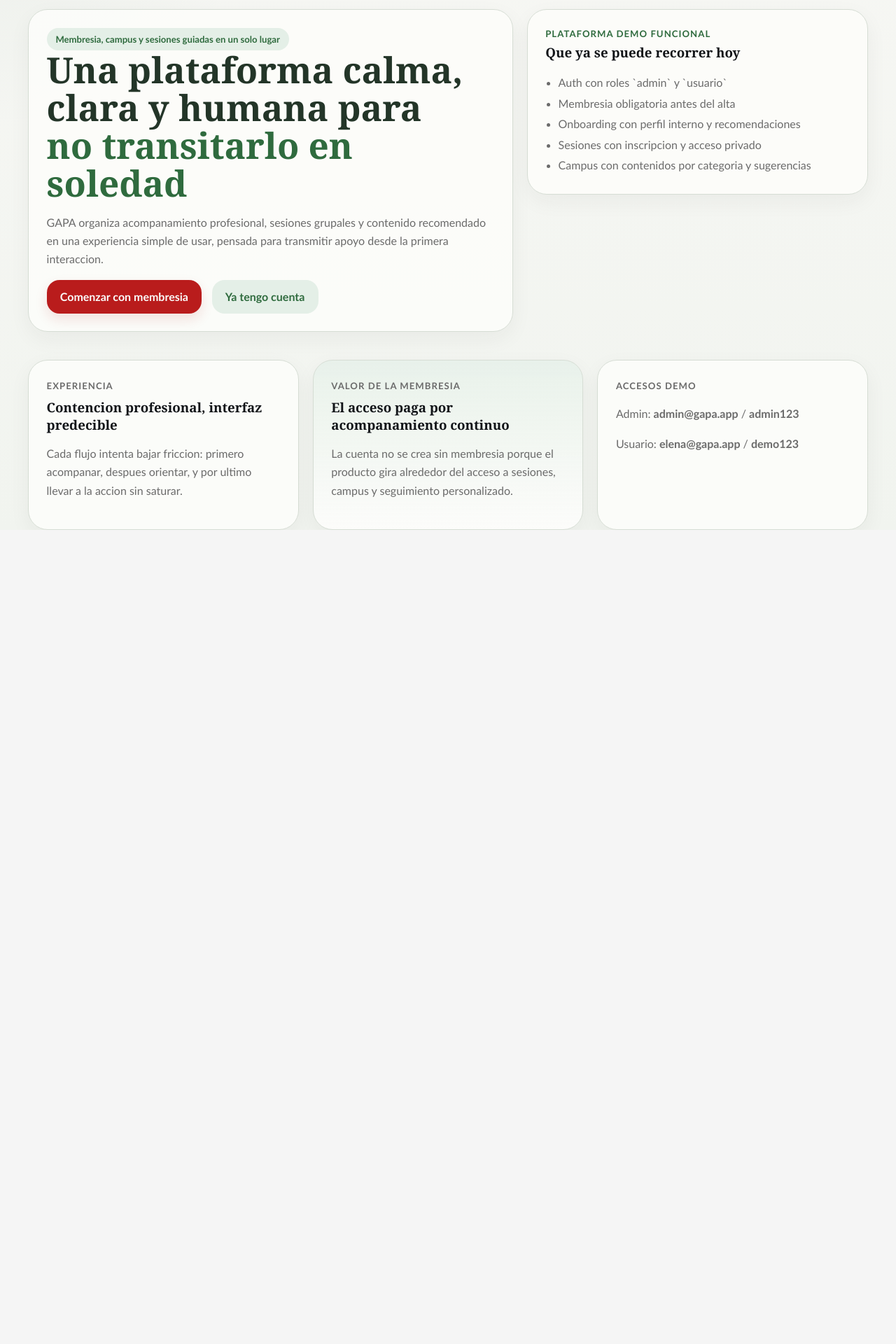
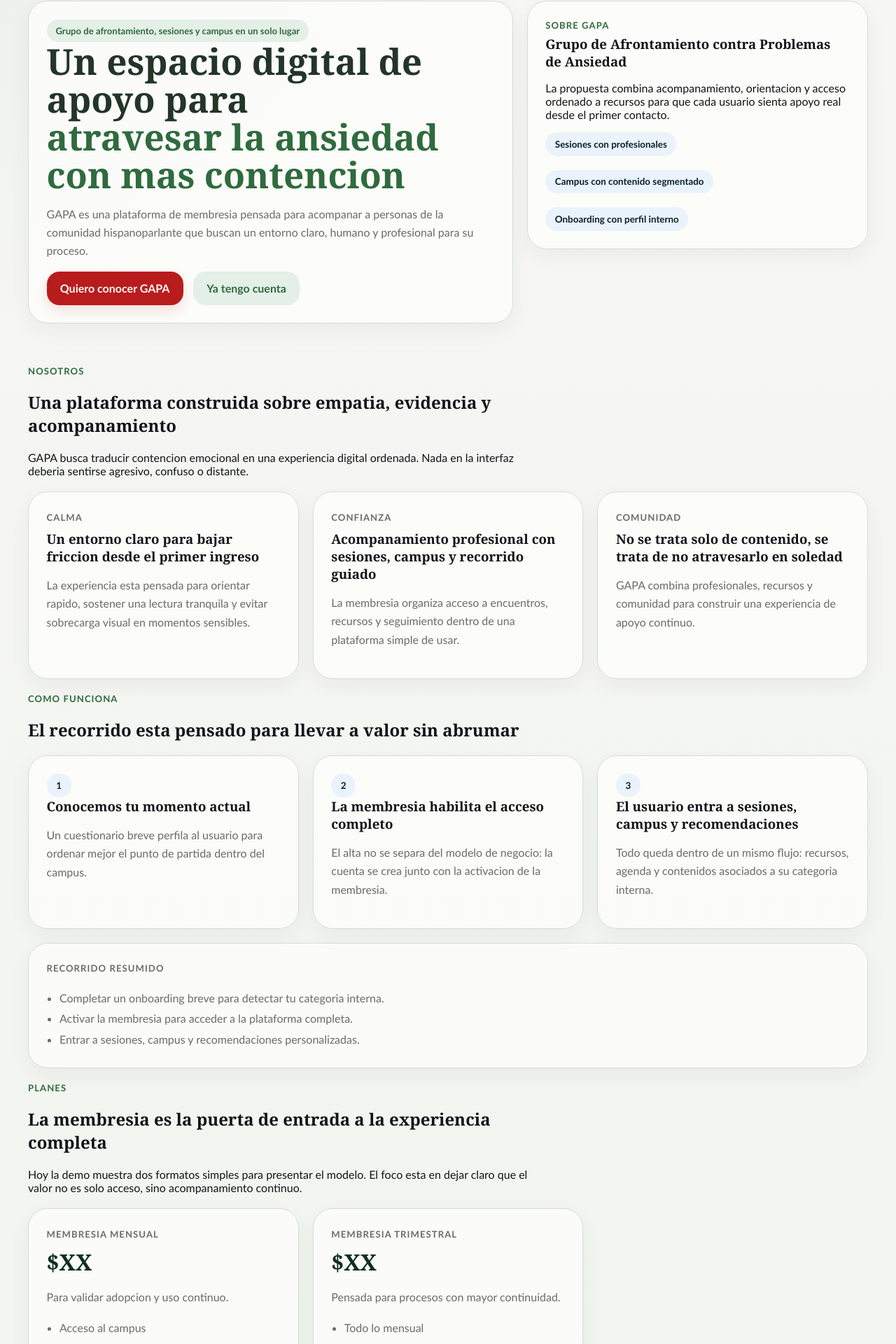
Before and after one commit to amirgeek/gapa-mockup, a React (Vite) app: page / in a window 1280 px wide. Shown: the part 199-2119 px from the top of the page at 70% size. Before the commit the page ends 956 px from the top, so only its background shows below. Built offline with nearby package versions, Linux system fonts and the light colour scheme.

Commit message:
Expand public landing experience

```diff
--- a/src/index.css
+++ b/src/index.css
@@ -107,6 +107,32 @@
   margin: 0 auto;
 }
 
+.landing-stack,
+.marketing-section,
+.section-heading,
+.journey-grid,
+.plan-grid,
+.hero-card-list {
+  display: grid;
+  gap: 1.25rem;
+}
+
+.landing-stack {
+  padding-bottom: 2.5rem;
+}
+
+.marketing-nav {
+  display: flex;
+  align-items: center;
+  gap: 1.2rem;
+  color: var(--muted);
+  font-size: 0.95rem;
+}
+
+.marketing-nav a:hover {
+  color: var(--primary);
+}
+
 .brand-kicker,
 .eyebrow {
   margin: 0 0 0.4rem;
@@ -177,6 +203,10 @@
   padding: 1.5rem 0 2.5rem;
 }
 
+.landing-hero {
+  padding-top: 0.75rem;
+}
+
 .hero-copy,
 .hero-card,
 .surface-card,
@@ -204,6 +234,14 @@
 .content-panel {
   border-radius: 32px;
   padding: 1.25rem;
+}
+
+.section-heading h2,
+.journey-card h3,
+.plan-card h3,
+.closing-card h2 {
+  margin: 0;
+  font-family: Georgia, 'Times New Roman', serif;
 }
 
 .hero-copy h2,
@@ -339,6 +377,12 @@
   grid-template-columns: repeat(2, minmax(0, 1fr));
 }
 
+.marketing-panels-three,
+.journey-grid,
+.plan-grid {
+  grid-template-columns: repeat(3, minmax(0, 1fr));
+}
+
 .cards-grid-wide {
   grid-template-columns: repeat(2, minmax(0, 1fr));
 }
@@ -357,6 +401,54 @@
   padding-left: 1.15rem;
   color: var(--muted);
   line-height: 1.85;
+}
+
+.hero-card-tall,
+.journey-card,
+.plan-card,
+.closing-card,
+.process-card {
+  align-content: start;
+}
+
+.hero-card-list {
+  margin-top: 0.75rem;
+}
+
+.hero-card-list span,
+.journey-number {
+  display: inline-flex;
+  align-items: center;
+  justify-content: center;
+  width: fit-content;
+  padding: 0.55rem 0.85rem;
+  border-radius: 999px;
+  background: var(--surface-blue);
+  color: var(--secondary-deep);
+  font-weight: 700;
+  font-size: 0.84rem;
+}
+
+.section-heading {
+  max-width: 720px;
+}
+
+.section-heading p {
+  margin: 0;
+}
+
+.journey-card {
+  min-height: 100%;
+}
+
+.plan-card h3 {
+  font-size: 2rem;
+  color: var(--primary-deep);
+}
+
+.closing-card {
+  grid-template-columns: 1.4fr auto;
+  align-items: center;
 }
 
 .auth-shell {
@@ -703,6 +795,7 @@
 @media (max-width: 960px) {
   .hero-grid,
   .marketing-panels,
+  .marketing-panels-three,
   .cards-grid,
   .cards-grid-wide,
   .grid-two,
@@ -711,7 +804,10 @@
   .hero-panel,
   .shell-body,
   .campus-layout,
-  .stepper-row {
+  .stepper-row,
+  .journey-grid,
+  .plan-grid,
+  .closing-card {
     grid-template-columns: 1fr;
   }
 
@@ -740,8 +836,10 @@
   }
 
   .session-header,
-  .auth-footer {
+  .auth-footer,
+  .marketing-nav {
     flex-direction: column;
+    align-items: flex-start;
   }
 
   .option-grid,
--- a/src/pages/LandingPage.jsx
+++ b/src/pages/LandingPage.jsx
@@ -1,11 +1,56 @@
 import { Link } from 'react-router-dom'
 import { BrandLogo } from '../components/BrandLogo.jsx'
+
+const pillars = [
+  {
+    eyebrow: 'Calma',
+    title: 'Un entorno claro para bajar friccion desde el primer ingreso',
+    body:
+      'La experiencia esta pensada para orientar rapido, sostener una lectura tranquila y evitar sobrecarga visual en momentos sensibles.',
+  },
+  {
+    eyebrow: 'Confianza',
+    title: 'Acompanamiento profesional con sesiones, campus y recorrido guiado',
+    body:
+      'La membresia organiza acceso a encuentros, recursos y seguimiento dentro de una plataforma simple de usar.',
+  },
+  {
+    eyebrow: 'Comunidad',
+    title: 'No se trata solo de contenido, se trata de no atravesarlo en soledad',
+    body:
+      'GAPA combina profesionales, recursos y comunidad para construir una experiencia de apoyo continuo.',
+  },
+]
+
+const steps = [
+  'Completar un onboarding breve para detectar tu categoria interna.',
+  'Activar la membresia para acceder a la plataforma completa.',
+  'Entrar a sesiones, campus y recomendaciones personalizadas.',
+]
+
+const plans = [
+  {
+    name: 'Membresia mensual',
+    detail: 'Para validar adopcion y uso continuo.',
+    items: ['Acceso al campus', 'Inscripcion a sesiones', 'Recomendado para vos'],
+  },
+  {
+    name: 'Membresia trimestral',
+    detail: 'Pensada para procesos con mayor continuidad.',
+    items: ['Todo lo mensual', 'Seguimiento mas sostenido', 'Mejor marco para retencion'],
+  },
+]
 
 export function LandingPage() {
   return (
     <div className="marketing-shell">
       <header className="marketing-header">
         <BrandLogo />
+        <nav className="marketing-nav">
+          <a href="#nosotros">Nosotros</a>
+          <a href="#como-funciona">Como funciona</a>
+          <a href="#planes">Planes</a>
+        </nav>
         <div className="header-actions">
           <Link className="ghost-button" to="/login">
             Iniciar sesion
@@ -16,21 +61,20 @@
         </div>
       </header>
 
-      <main className="marketing-main">
-        <section className="hero-grid">
+      <main className="marketing-main landing-stack">
+        <section className="hero-grid landing-hero">
           <div className="hero-copy">
-            <div className="hero-badge">Membresia, campus y sesiones guiadas en un solo lugar</div>
+            <div className="hero-badge">Grupo de afrontamiento, sesiones y campus en un solo lugar</div>
             <h2>
-              Una plataforma calma, clara y humana para <span>no transitarlo en soledad</span>
+              Un espacio digital de apoyo para <span>atravesar la ansiedad con mas contencion</span>
             </h2>
             <p>
-              GAPA organiza acompanamiento profesional, sesiones grupales y contenido recomendado
-              en una experiencia simple de usar, pensada para transmitir apoyo desde la primera
-              interaccion.
+              GAPA es una plataforma de membresia pensada para acompanar a personas de la comunidad
+              hispanoparlante que buscan un entorno claro, humano y profesional para su proceso.
             </p>
             <div className="cta-row">
               <Link className="primary-button" to="/registro">
-                Comenzar con membresia
+                Quiero conocer GAPA
               </Link>
               <Link className="secondary-button" to="/login">
                 Ya tengo cuenta
@@ -38,45 +82,128 @@
             </div>
           </div>
 
-          <div className="hero-card">
-            <p className="eyebrow">Plataforma demo funcional</p>
-            <h3>Que ya se puede recorrer hoy</h3>
+          <div className="hero-card hero-card-tall">
+            <p className="eyebrow">Sobre GAPA</p>
+            <h3>Grupo de Afrontamiento contra Problemas de Ansiedad</h3>
+            <p>
+              La propuesta combina acompanamiento, orientacion y acceso ordenado a recursos para que
+              cada usuario sienta apoyo real desde el primer contacto.
+            </p>
+            <div className="hero-card-list">
+              <span>Sesiones con profesionales</span>
+              <span>Campus con contenido segmentado</span>
+              <span>Onboarding con perfil interno</span>
+            </div>
+          </div>
+        </section>
+
+        <section id="nosotros" className="marketing-section">
+          <div className="section-heading">
+            <p className="eyebrow">Nosotros</p>
+            <h2>Una plataforma construida sobre empatia, evidencia y acompanamiento</h2>
+            <p>
+              GAPA busca traducir contencion emocional en una experiencia digital ordenada. Nada en
+              la interfaz deberia sentirse agresivo, confuso o distante.
+            </p>
+          </div>
+
+          <div className="marketing-panels marketing-panels-three">
+            {pillars.map((pillar) => (
+              <article key={pillar.title} className="info-card">
+                <p className="eyebrow">{pillar.eyebrow}</p>
+                <h3>{pillar.title}</h3>
+                <p>{pillar.body}</p>
+              </article>
+            ))}
+          </div>
+        </section>
+
+        <section id="como-funciona" className="marketing-section">
+          <div className="section-heading">
+            <p className="eyebrow">Como funciona</p>
+            <h2>El recorrido esta pensado para llevar a valor sin abrumar</h2>
+          </div>
+
+          <div className="journey-grid">
+            <article className="surface-card journey-card">
+              <span className="journey-number">1</span>
+              <h3>Conocemos tu momento actual</h3>
+              <p>
+                Un cuestionario breve perfila al usuario para ordenar mejor el punto de partida
+                dentro del campus.
+              </p>
+            </article>
+            <article className="surface-card journey-card">
+              <span className="journey-number">2</span>
+              <h3>La membresia habilita el acceso completo</h3>
+              <p>
+                El alta no se separa del modelo de negocio: la cuenta se crea junto con la
+                activacion de la membresia.
+              </p>
+            </article>
+            <article className="surface-card journey-card">
+              <span className="journey-number">3</span>
+              <h3>El usuario entra a sesiones, campus y recomendaciones</h3>
+              <p>
+                Todo queda dentro de un mismo flujo: recursos, agenda y contenidos asociados a su
+                categoria interna.
+              </p>
+            </article>
+          </div>
+
+          <div className="surface-card process-card">
+            <p className="eyebrow">Recorrido resumido</p>
             <ul className="feature-list">
-              <li>Auth con roles `admin` y `usuario`</li>
-              <li>Membresia obligatoria antes del alta</li>
-              <li>Onboarding con perfil interno y recomendaciones</li>
-              <li>Sesiones con inscripcion y acceso privado</li>
-              <li>Campus con contenidos por categoria y sugerencias</li>
+              {steps.map((step) => (
+                <li key={step}>{step}</li>
+              ))}
             </ul>
           </div>
         </section>
 
-        <section className="marketing-panels">
-          <article className="info-card">
-            <p className="eyebrow">Experiencia</p>
-            <h3>Contencion profesional, interfaz predecible</h3>
+        <section id="planes" className="marketing-section">
+          <div className="section-heading">
+            <p className="eyebrow">Planes</p>
+            <h2>La membresia es la puerta de entrada a la experiencia completa</h2>
             <p>
-              Cada flujo intenta bajar friccion: primero acompanar, despues orientar, y por ultimo
-              llevar a la accion sin saturar.
+              Hoy la demo muestra dos formatos simples para presentar el modelo. El foco esta en
+              dejar claro que el valor no es solo acceso, sino acompanamiento continuo.
             </p>
-          </article>
-          <article className="info-card accent-card">
-            <p className="eyebrow">Valor de la membresia</p>
-            <h3>El acceso paga por acompanamiento continuo</h3>
+          </div>
+
+          <div className="plan-grid">
+            {plans.map((plan) => (
+              <article key={plan.name} className="surface-card plan-card">
+                <p className="eyebrow">{plan.name}</p>
+                <h3>$XX</h3>
+                <p>{plan.detail}</p>
+                <ul className="feature-list">
+                  {plan.items.map((item) => (
+                    <li key={item}>{item}</li>
+                  ))}
+                </ul>
+              </article>
+            ))}
+          </div>
+        </section>
+
+        <section className="surface-card closing-card">
+          <div>
+            <p className="eyebrow">Empezar</p>
+            <h2>Una plataforma clara para que el usuario sienta apoyo desde la primera pantalla</h2>
             <p>
-              La cuenta no se crea sin membresia porque el producto gira alrededor del acceso a
-              sesiones, campus y seguimiento personalizado.
+              Si queres recorrer la experiencia completa, el siguiente paso es entrar por el
+              onboarding y activar la membresia.
             </p>
-          </article>
-          <article className="info-card">
-            <p className="eyebrow">Accesos demo</p>
-            <p>
-              Admin: <strong>admin@gapa.app</strong> / <strong>admin123</strong>
-            </p>
-            <p>
-              Usuario: <strong>elena@gapa.app</strong> / <strong>demo123</strong>
-            </p>
-          </article>
+          </div>
+          <div className="cta-row">
+            <Link className="primary-button" to="/registro">
+              Ver onboarding
+            </Link>
+            <Link className="ghost-button" to="/login">
+              Ingresar
+            </Link>
+          </div>
         </section>
       </main>
     </div>
```
